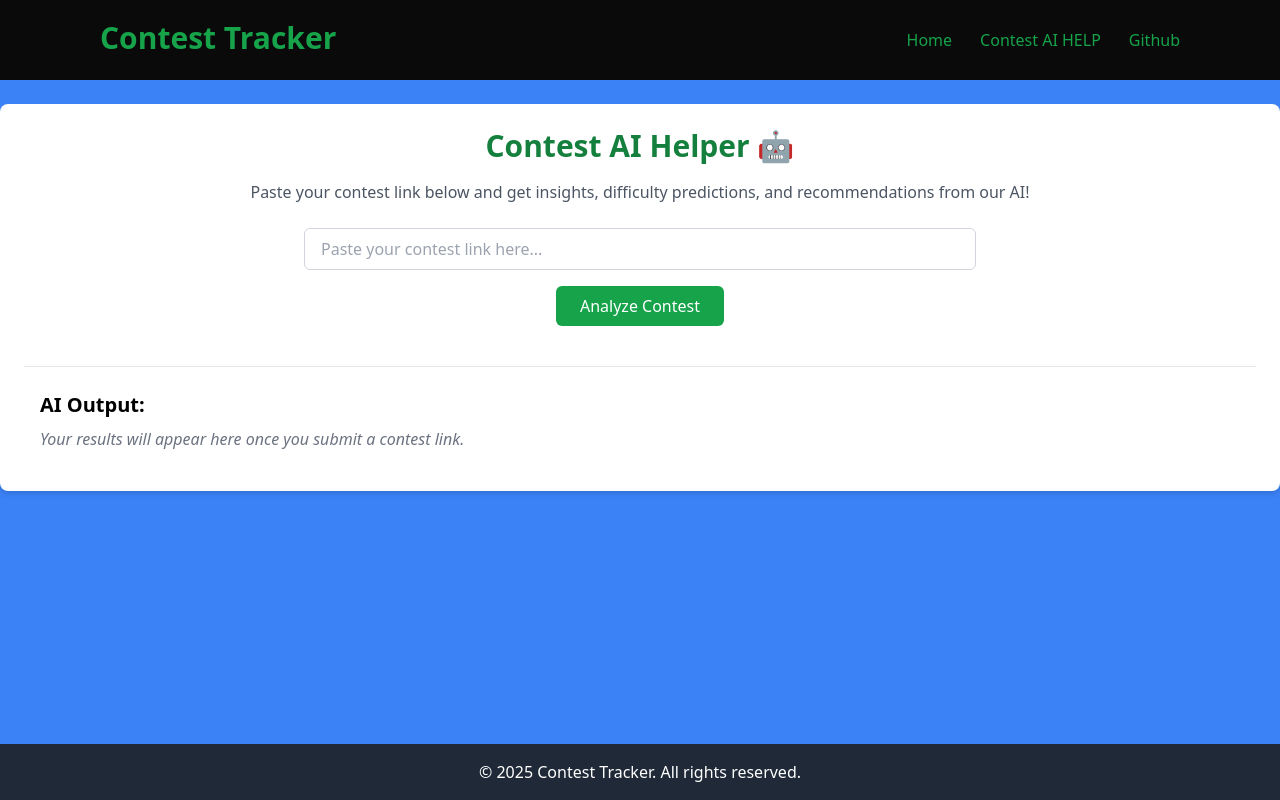
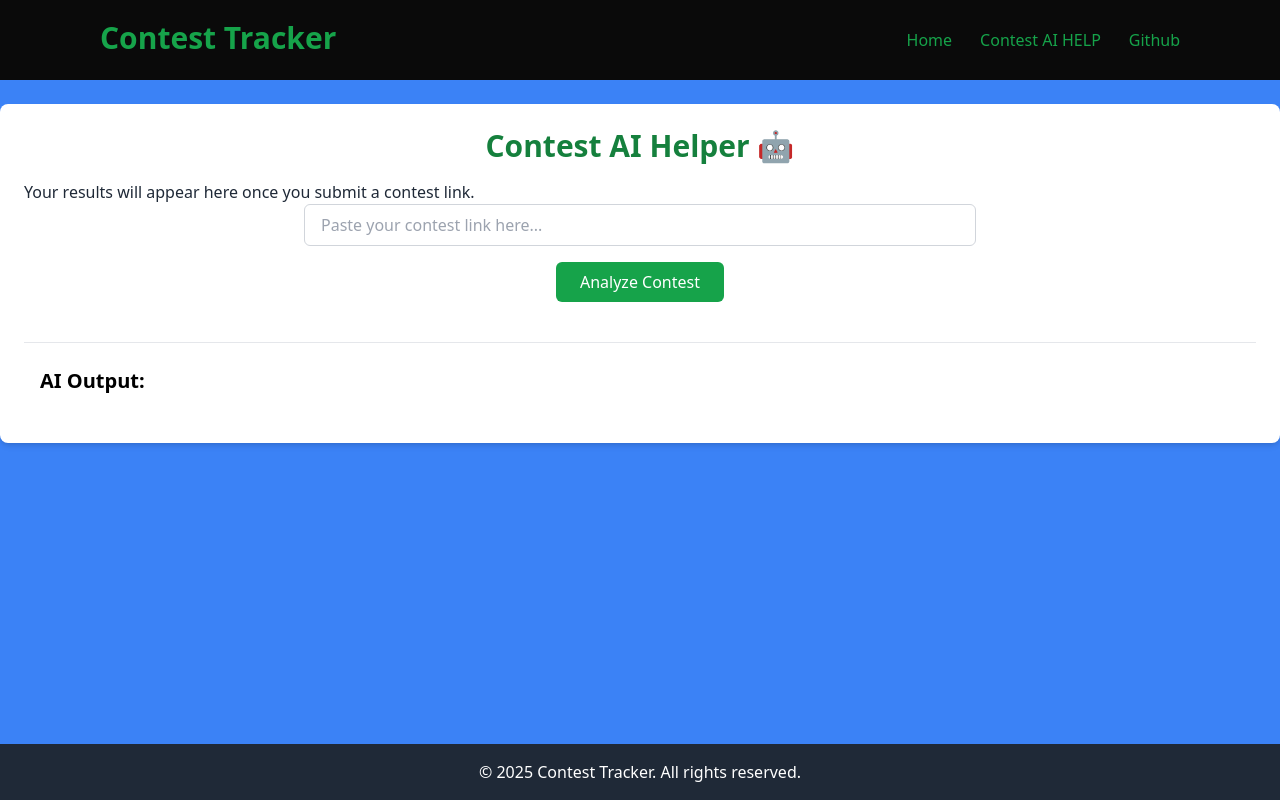
Before and after one commit to Lokeshranjan8/contest-tracker, a React (Vite) app: page /contest-ai-help in a window 1280 px wide. Built offline with nearby package versions, Linux system fonts and the light colour scheme.

Commit message:
LLM implementaion

```diff
--- a/src/components/ContestAIHelp.jsx
+++ b/src/components/ContestAIHelp.jsx
@@ -1,4 +1,31 @@
+import { useState } from "react";
+
+// ollama run mistral
+
 export default function ContestAIHelp() {
+    const [contestLink, setContestLink] = useState("");
+    const [aiResponse, setAIResponse] = useState("");
+    const handleClick =  async() => {
+        try{
+            const res = await fetch('http://localhost:3000/analyze', {
+                method: "POST",
+                headers: {
+                    "Content-Type": "application/json"
+                },
+                body: JSON.stringify({
+                    prompt: contestLink
+                })
+
+            })
+            const data = await res.json();
+            console.log("Response from server:", data);
+            setAIResponse(data.response);
+        }
+        catch (error) {
+            console.log("Error handling click backend not connec",error);
+        }
+    } ;
+
     return (
         <main className="flex-1">
             <div className="max-w-7xl mx-auto bg-white rounded-lg p-6 shadow-md mt-6 mb-6">
@@ -6,27 +33,30 @@ export default function ContestAIHelp() {
                     Contest AI Helper 🤖
                 </h1>
 
-                <p className="text-gray-600 text-center mb-6">
-                    Paste your contest link below and get insights, difficulty predictions, and recommendations from our AI!
-                </p>
+                <p className="text-gray-800 whitespace-pre-wrap">{aiResponse || "Your results will appear here once you submit a contest link."}</p>
+
 
                 <div className="flex flex-col items-center space-y-4">
                     <input
                         type="text"
+                        value={contestLink}
+                        onChange={(e) => setContestLink(e.target.value)}
                         placeholder="Paste your contest link here..."
                         className="w-full max-w-2xl px-4 py-2 border border-gray-300 rounded-md focus:outline-none focus:ring-2 focus:ring-green-500"
                     />
 
                     <button
                         className="px-6 py-2 bg-green-600 text-white rounded-md hover:bg-green-700 transition"
+                        onClick={handleClick}
                     >
                         Analyze Contest
                     </button>
+
                 </div>
 
                 <div className="mt-10 p-4 border-t pt-6">
                     <h2 className="text-xl font-semibold mb-2">AI Output:</h2>
-                    <p className="text-gray-500 italic">Your results will appear here once you submit a contest link.</p>
+                    <p className="text-gray-500 italic whitespace-pre-wrap">{aiResponse}</p>
                 </div>
             </div>
         </main>
```
